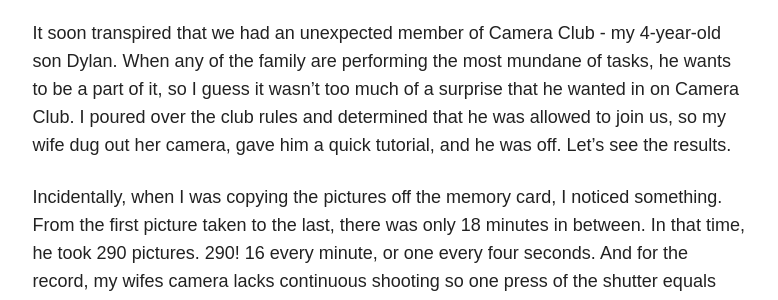
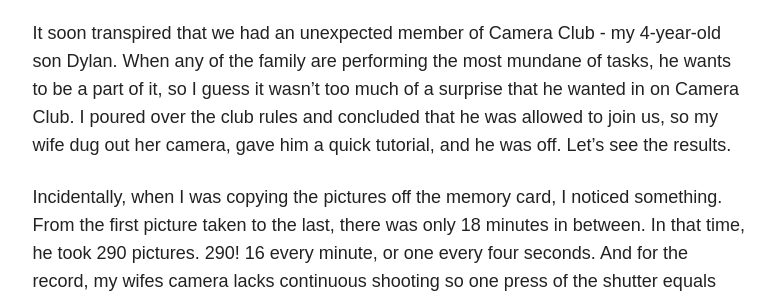
Before and after one commit to dawsneyland/dawsneyland.github.io, a Jekyll site: the page built from _posts/blog/2016-06-17-the-small-photographer.md, in a window 1280 px wide and 900 px high, scrolled down 1144 px. Shown: the part 237-537 px from the top of the window, without its empty margins (347-1125 px from the left). Built offline with Jekyll 4.4.1, drawn with Linux system fonts in a browser that asks for light colours; nearby versions of some CDN libraries; some of the changed lines change nothing that is shown; some of the changed text lies outside the part shown.

Commit message:
Update 2016-06-17-the-small-photographer.md

```diff
--- a/_posts/blog/2016-06-17-the-small-photographer.md
+++ b/_posts/blog/2016-06-17-the-small-photographer.md
@@ -1,7 +1,7 @@
 ---
 layout: post
 title: "The Small Photographer"
-excerpt: "The inaugaural Camera Club had an unexpected contributor."
+excerpt: "The inaugural Camera Club had an unexpected contributor."
 categories: blog
 tags: [photography, family]
 comments: true
@@ -13,7 +13,7 @@
     <img src="{{ site.url }}/images/post0501.jpg">
     <figcaption>Go on my son, boot it!</figcaption>
 </figure>
-It soon transpired that we had an unexpected member of Camera Club - my 4-year-old son Dylan. When any of the family are performing the most mundane of tasks, he wants to be a part of it, so I guess it wasn't too much of a surprise that he wanted in on Camera Club. I poured over the club rules and determined that he was allowed to join us, so my wife dug out her camera, gave him a quick tutorial, and he was off. Let's see the results.
+It soon transpired that we had an unexpected member of Camera Club - my 4-year-old son Dylan. When any of the family are performing the most mundane of tasks, he wants to be a part of it, so I guess it wasn't too much of a surprise that he wanted in on Camera Club. I poured over the club rules and concluded that he was allowed to join us, so my wife dug out her camera, gave him a quick tutorial, and he was off. Let's see the results.
 
 Incidentally, when I was copying the pictures off the memory card, I noticed something. From the first picture taken to the last, there was only 18 minutes in between. In that time, he took 290 pictures. 290! 16 every minute, or one every four seconds. And for the record, my wifes camera lacks continuous shooting so one press of the shutter equals one picture. He didn't have the camera for long before the battery gave up, but all the time that it was in his hands, he was going for it!
 
@@ -33,7 +33,7 @@
 <figure>
     <img src="{{ site.url }}/images/post0505.jpg">
 </figure>
-Getting a bit more adventurous, aiming for moving objests in the sky.
+Getting a bit more adventurous, aiming for moving objects in the sky.
 <figure>
     <img src="{{ site.url }}/images/post0506.jpg">
 </figure>
```
